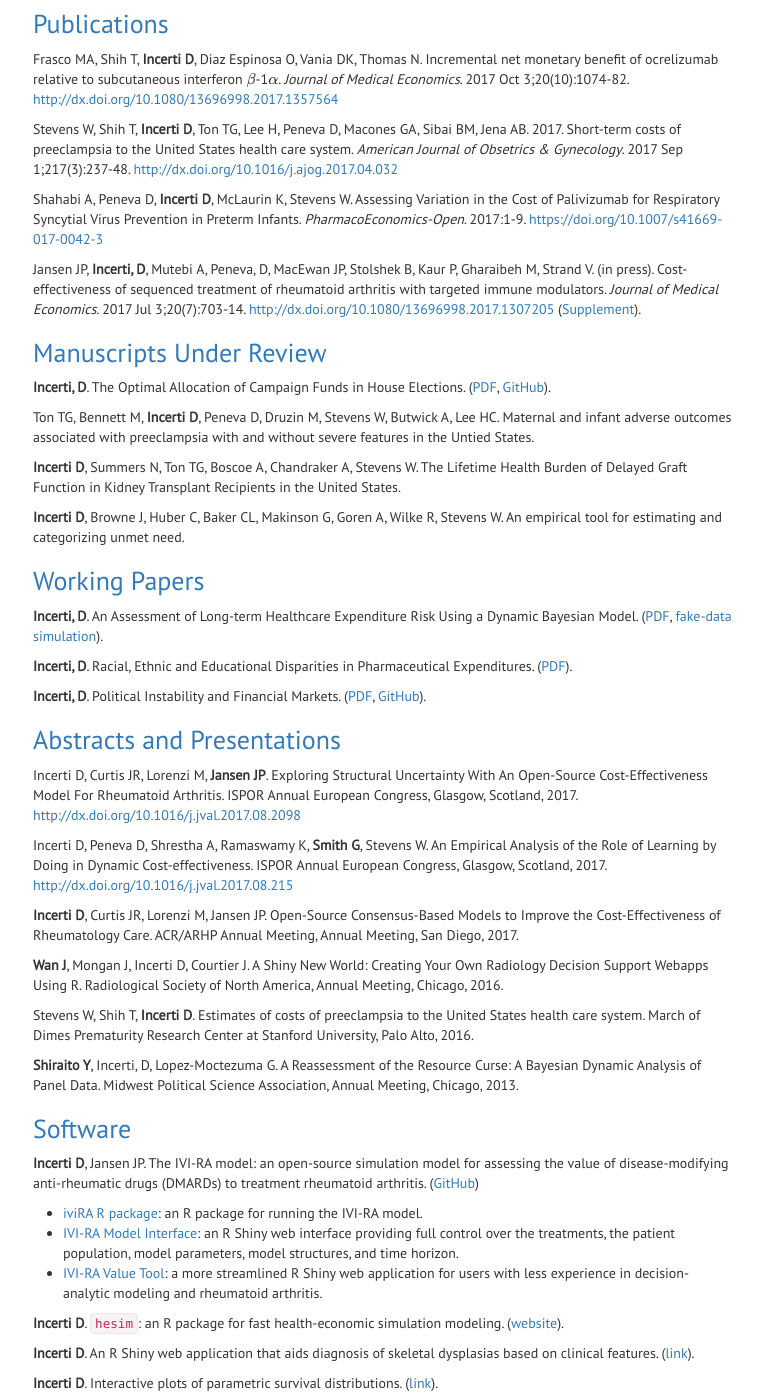
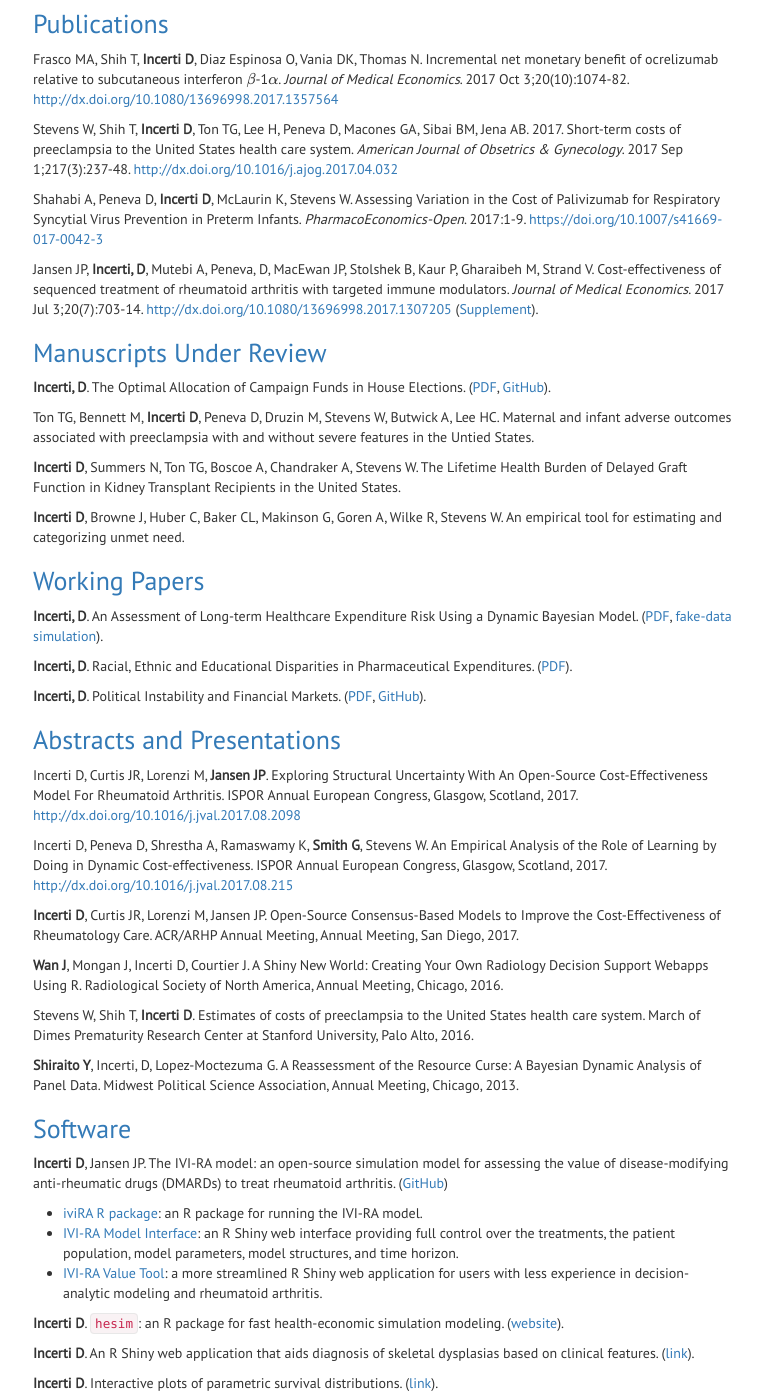
Before and after one commit to dincerti/dincerti.github.io, a Jekyll site: the page built from cv-pandoc.md, in a window 1280 px wide and 1400 px high, scrolled down 579 px. Shown: the whole window, without its empty margins (257-1019 px from the left). Built offline with Jekyll 4.4.1, drawn with Linux system fonts in a browser that asks for light colours; our own code applies the rules of GitHub Pages for plain Markdown files; formulas are drawn with MathJax 3.

Commit message:
Fix typos in CV

```diff
--- a/cv-pandoc.md
+++ b/cv-pandoc.md
@@ -34,7 +34,7 @@ Stevens W, Shih T, **Incerti D**, Ton TG, Lee H, Peneva D, Macones GA, Sibai BM,
 
 Shahabi A, Peneva D, **Incerti D**, McLaurin K, Stevens W. Assessing Variation in the Cost of Palivizumab for Respiratory Syncytial Virus Prevention in Preterm Infants. *PharmacoEconomics-Open*. 2017:1-9. [https://doi.org/10.1007/s41669-017-0042-3](https://doi.org/10.1007/s41669-017-0042-3)
 
-Jansen JP, **Incerti, D**, Mutebi A, Peneva, D, MacEwan JP, Stolshek B, Kaur P, Gharaibeh M, Strand V. (in press). Cost-effectiveness of sequenced treatment of rheumatoid arthritis with targeted immune modulators. *Journal of Medical Economics*. 2017 Jul 3;20(7):703-14. [http://dx.doi.org/10.1080/13696998.2017.1307205](http://dx.doi.org/10.1080/13696998.2017.1307205) ([Supplement](http://devinincerti.com/papers/ce-bdmards-ra-jme-2017-supplement.pdf)).
+Jansen JP, **Incerti, D**, Mutebi A, Peneva, D, MacEwan JP, Stolshek B, Kaur P, Gharaibeh M, Strand V. Cost-effectiveness of sequenced treatment of rheumatoid arthritis with targeted immune modulators. *Journal of Medical Economics*. 2017 Jul 3;20(7):703-14. [http://dx.doi.org/10.1080/13696998.2017.1307205](http://dx.doi.org/10.1080/13696998.2017.1307205) ([Supplement](http://devinincerti.com/papers/ce-bdmards-ra-jme-2017-supplement.pdf)).
 
 ### Manuscripts Under Review
 **Incerti, D**. The Optimal Allocation of Campaign Funds in House Elections. ([PDF](http://devinincerti.com/papers/optimal_house.pdf), [GitHub](https://github.com/dincerti/optimal-house)).
@@ -68,7 +68,7 @@ Stevens W, Shih T, **Incerti D**. Estimates of costs of preeclampsia to the Unit
 
 ### Software
 
-**Incerti D**, Jansen JP. The IVI-RA model: an open-source simulation model for assessing the value of disease-modifying anti-rheumatic drugs (DMARDs) to treatment rheumatoid arthritis. ([GitHub](https://github.com/InnovationValueInitiative/IVI-RA))
+**Incerti D**, Jansen JP. The IVI-RA model: an open-source simulation model for assessing the value of disease-modifying anti-rheumatic drugs (DMARDs) to treat rheumatoid arthritis. ([GitHub](https://github.com/InnovationValueInitiative/IVI-RA))
 
 * [iviRA R package](https://innovationvalueinitiative.github.io/IVI-RA): an R package for running the IVI-RA model.
 * [IVI-RA Model Interface](https://innovationandvalueinitiative.shinyapps.io/ivi-ra-expert/): an R Shiny web interface providing full control over the treatments, the patient population, model parameters, model structures, and time horizon.
--- a/cv.html
+++ b/cv.html
@@ -40,7 +40,7 @@ a PDF version is available <a href="dincerti-cv.pdf"> here</a>.
 <p>Frasco MA, Shih T, <strong>Incerti D</strong>, Diaz Espinosa O, Vania DK, Thomas N. Incremental net monetary benefit of ocrelizumab relative to subcutaneous interferon <span class="math inline"><em>β</em></span>-1<span class="math inline"><em>α</em></span>. <em>Journal of Medical Economics</em>. 2017 Oct 3;20(10):1074-82. <a href="http://dx.doi.org/10.1080/13696998.2017.1357564" class="uri">http://dx.doi.org/10.1080/13696998.2017.1357564</a></p>
 <p>Stevens W, Shih T, <strong>Incerti D</strong>, Ton TG, Lee H, Peneva D, Macones GA, Sibai BM, Jena AB. 2017. Short-term costs of preeclampsia to the United States health care system. <em>American Journal of Obsetrics &amp; Gynecology</em>. 2017 Sep 1;217(3):237-48. <a href="http://dx.doi.org/10.1016/j.ajog.2017.04.032" class="uri">http://dx.doi.org/10.1016/j.ajog.2017.04.032</a></p>
 <p>Shahabi A, Peneva D, <strong>Incerti D</strong>, McLaurin K, Stevens W. Assessing Variation in the Cost of Palivizumab for Respiratory Syncytial Virus Prevention in Preterm Infants. <em>PharmacoEconomics-Open</em>. 2017:1-9. <a href="https://doi.org/10.1007/s41669-017-0042-3" class="uri">https://doi.org/10.1007/s41669-017-0042-3</a></p>
-<p>Jansen JP, <strong>Incerti, D</strong>, Mutebi A, Peneva, D, MacEwan JP, Stolshek B, Kaur P, Gharaibeh M, Strand V. (in press). Cost-effectiveness of sequenced treatment of rheumatoid arthritis with targeted immune modulators. <em>Journal of Medical Economics</em>. 2017 Jul 3;20(7):703-14. <a href="http://dx.doi.org/10.1080/13696998.2017.1307205" class="uri">http://dx.doi.org/10.1080/13696998.2017.1307205</a> (<a href="http://devinincerti.com/papers/ce-bdmards-ra-jme-2017-supplement.pdf">Supplement</a>).</p>
+<p>Jansen JP, <strong>Incerti, D</strong>, Mutebi A, Peneva, D, MacEwan JP, Stolshek B, Kaur P, Gharaibeh M, Strand V. Cost-effectiveness of sequenced treatment of rheumatoid arthritis with targeted immune modulators. <em>Journal of Medical Economics</em>. 2017 Jul 3;20(7):703-14. <a href="http://dx.doi.org/10.1080/13696998.2017.1307205" class="uri">http://dx.doi.org/10.1080/13696998.2017.1307205</a> (<a href="http://devinincerti.com/papers/ce-bdmards-ra-jme-2017-supplement.pdf">Supplement</a>).</p>
 <h3 id="manuscripts-under-review">Manuscripts Under Review</h3>
 <p><strong>Incerti, D</strong>. The Optimal Allocation of Campaign Funds in House Elections. (<a href="http://devinincerti.com/papers/optimal_house.pdf">PDF</a>, <a href="https://github.com/dincerti/optimal-house">GitHub</a>).</p>
 <p>Ton TG, Bennett M, <strong>Incerti D</strong>, Peneva D, Druzin M, Stevens W, Butwick A, Lee HC. Maternal and infant adverse outcomes associated with preeclampsia with and without severe features in the Untied States.</p>
@@ -58,7 +58,7 @@ a PDF version is available <a href="dincerti-cv.pdf"> here</a>.
 <p>Stevens W, Shih T, <strong>Incerti D</strong>. Estimates of costs of preeclampsia to the United States health care system. March of Dimes Prematurity Research Center at Stanford University, Palo Alto, 2016.</p>
 <p><strong>Shiraito Y</strong>, Incerti, D, Lopez-Moctezuma G. A Reassessment of the Resource Curse: A Bayesian Dynamic Analysis of Panel Data. Midwest Political Science Association, Annual Meeting, Chicago, 2013.</p>
 <h3 id="software">Software</h3>
-<p><strong>Incerti D</strong>, Jansen JP. The IVI-RA model: an open-source simulation model for assessing the value of disease-modifying anti-rheumatic drugs (DMARDs) to treatment rheumatoid arthritis. (<a href="https://github.com/InnovationValueInitiative/IVI-RA">GitHub</a>)</p>
+<p><strong>Incerti D</strong>, Jansen JP. The IVI-RA model: an open-source simulation model for assessing the value of disease-modifying anti-rheumatic drugs (DMARDs) to treat rheumatoid arthritis. (<a href="https://github.com/InnovationValueInitiative/IVI-RA">GitHub</a>)</p>
 <ul>
 <li><a href="https://innovationvalueinitiative.github.io/IVI-RA">iviRA R package</a>: an R package for running the IVI-RA model.</li>
 <li><a href="https://innovationandvalueinitiative.shinyapps.io/ivi-ra-expert/">IVI-RA Model Interface</a>: an R Shiny web interface providing full control over the treatments, the patient population, model parameters, model structures, and time horizon.</li>
```
Also changed, not shown: 1 other file.
